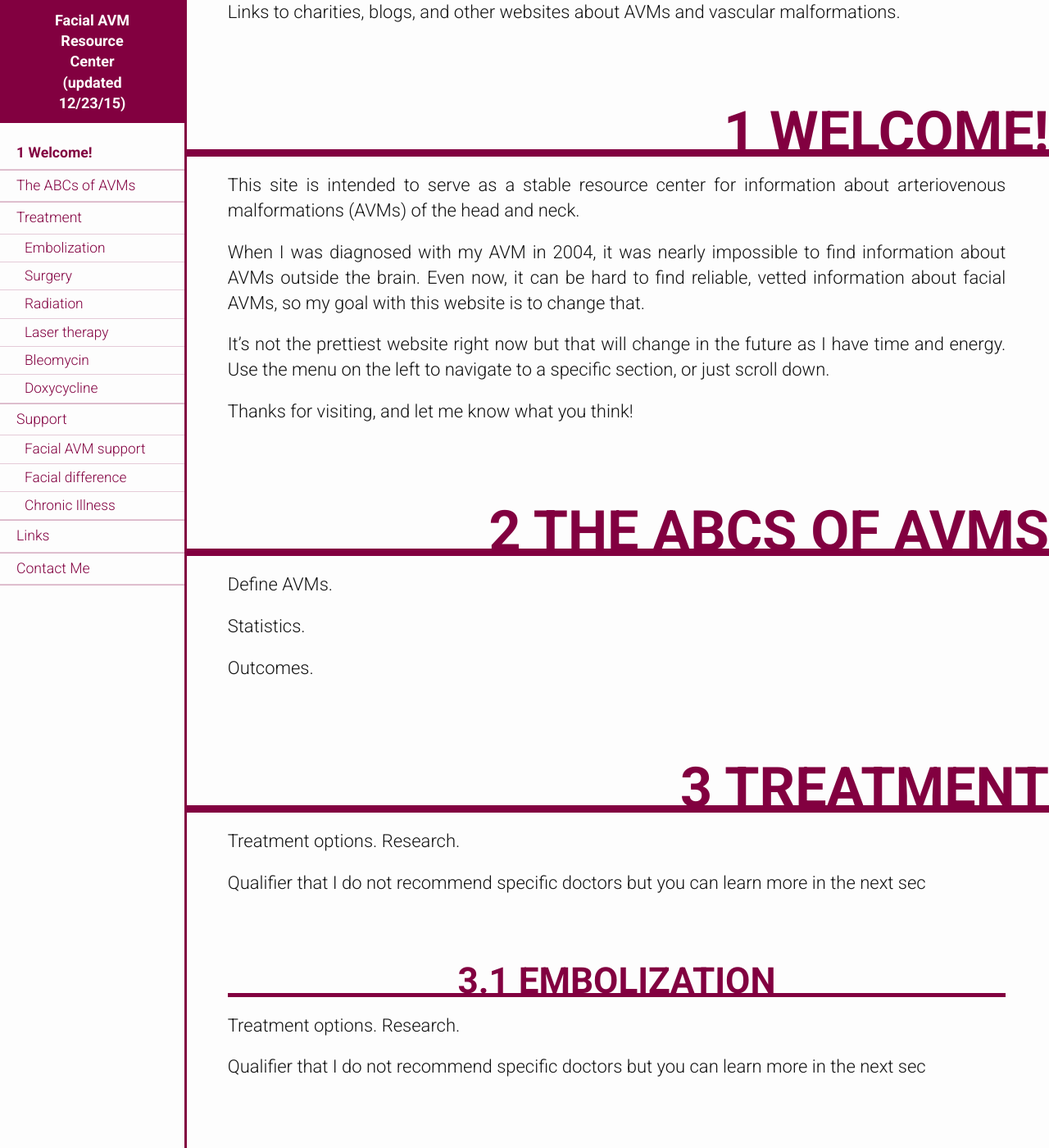
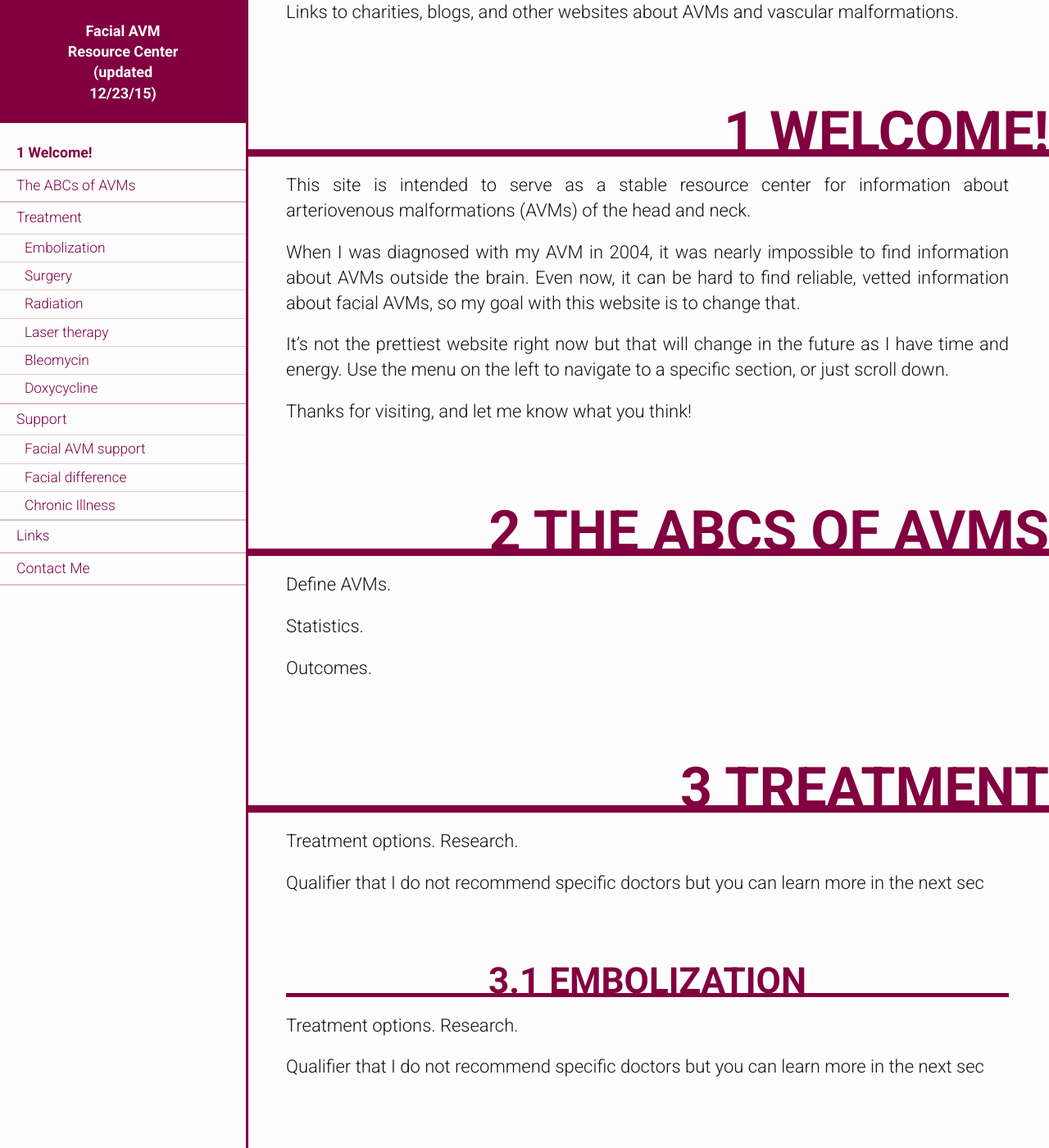
Before and after one commit to FacialAVM/FacialAVM.github.io, a Jekyll site: the page built from index.html, in a window 1280 px wide and 1400 px high. Shown: the whole window at 82% size. Built offline with Jekyll 4.4.1, drawn with Linux system fonts in a browser that asks for light colours.

Commit message:
Update _general.scss

```diff
--- a/_sass/partials/_general.scss
+++ b/_sass/partials/_general.scss
@@ -16,13 +16,13 @@ body{
 }
 
 .overview{
-    width: 225px;
+    width: 300px;
     font-size: 18px;
 }
 
 .content{
     counter-reset: h1-counter;
-    width: calc(100% - 225px);
+    width: calc(100% - 300px);
     position: absolute;
     right: 0;
 
```
